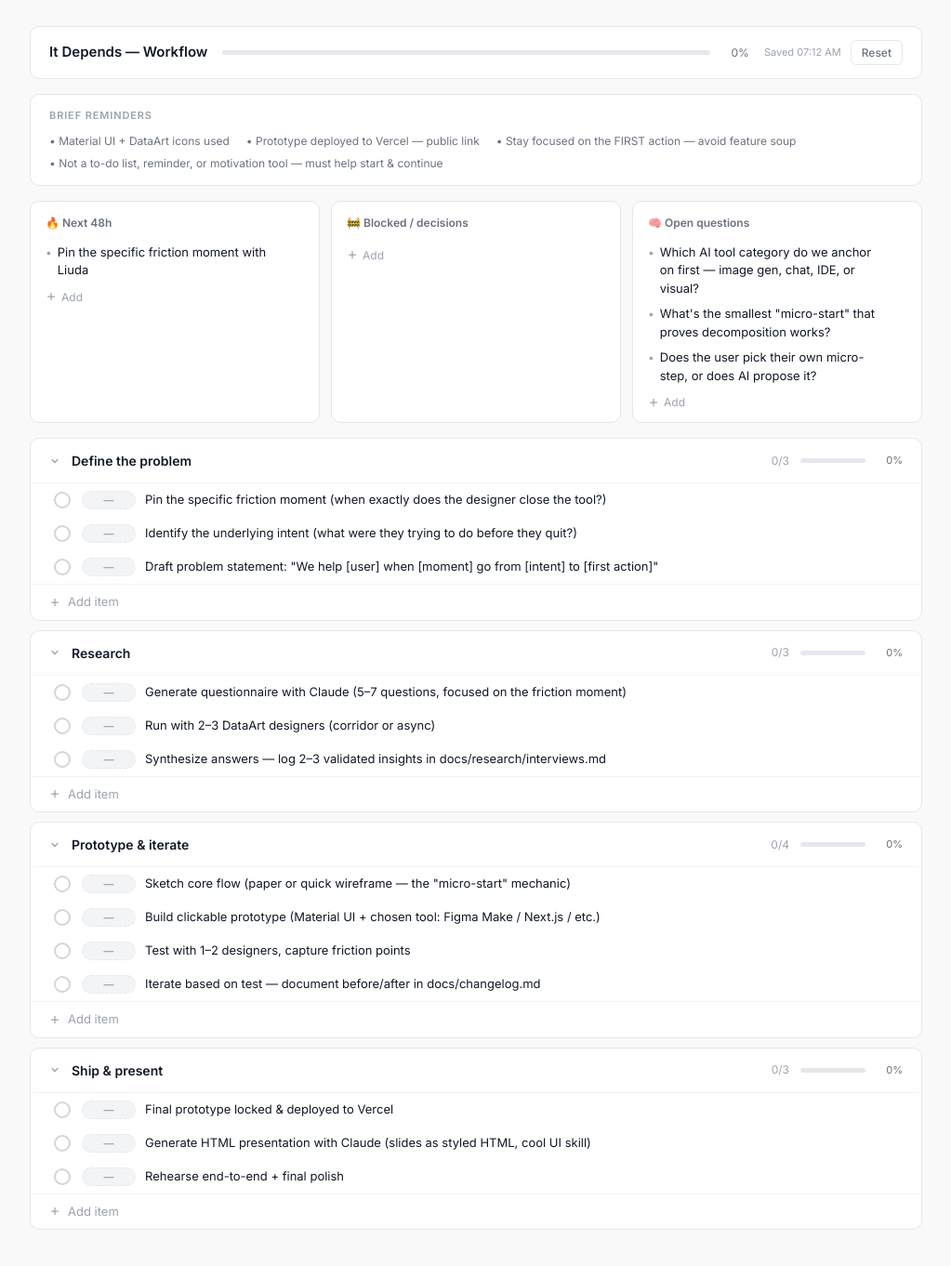
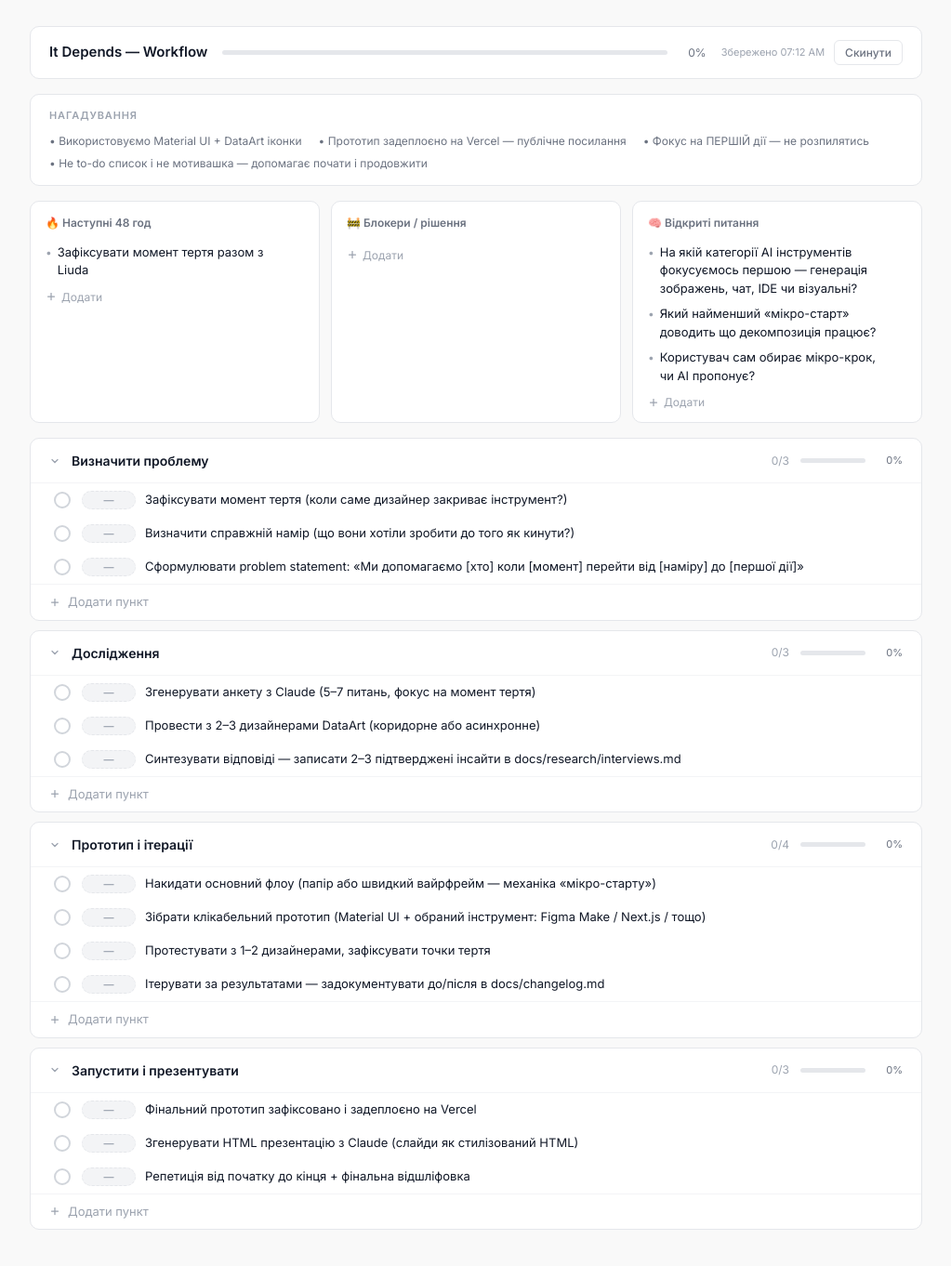
Before and after one commit to orfa-design/it-depends, a Next.js app: page /workflow in a window 1280 px wide. Shown: the top 1362 px of the page at 93% size, without its empty margins (128-1151 px from the left). Built offline with nearby package versions, Linux system fonts and the light colour scheme; no server answers; the database is empty.

Commit message:
Translate /workflow UI and seed content to Ukrainian

```diff
--- a/app/workflow/WorkflowClient.tsx
+++ b/app/workflow/WorkflowClient.tsx
@@ -16,9 +16,9 @@ const OWNER_NEXT: Record<string, Owner> = {
 }
 
 const PINNED_SECTIONS: { key: keyof WorkflowState['pinned']; label: string }[] = [
-  { key: 'next48h',   label: '🔥 Next 48h' },
-  { key: 'blocked',   label: '🚧 Blocked / decisions' },
-  { key: 'questions', label: '🧠 Open questions' },
+  { key: 'next48h',   label: '🔥 Наступні 48 год' },
+  { key: 'blocked',   label: '🚧 Блокери / рішення' },
+  { key: 'questions', label: '🧠 Відкриті питання' },
 ]
 
 const uid   = () => crypto.randomUUID()
@@ -75,7 +75,7 @@ function PinnedInput({ onCommit, onCancel }: { onCommit: (text: string) => void;
       className="wf-pinned-input"
       value={val}
       autoFocus
-      placeholder="Type and press Enter…"
+      placeholder="Напишіть і натисніть Enter…"
       onChange={e => setVal(e.target.value)}
       onKeyDown={e => {
         if (e.key === 'Enter')  { e.preventDefault(); onCommit(val) }
@@ -186,7 +186,7 @@ function PhaseCard({
             />
           ))}
           <div className="wf-add-item" onClick={onAddItem} role="button" tabIndex={0}>
-            <IcPlus /> Add item
+            <IcPlus /> Додати пункт
           </div>
         </div>
       )}
@@ -352,7 +352,7 @@ export function WorkflowClient({ initialState }: { initialState: WorkflowState }
   }
 
   function deleteItem(phaseId: string, itemId: string) {
-    if (!confirm('Delete this item?')) return
+    if (!confirm('Видалити цей пункт?')) return
     update({ ...state, phases: state.phases.map(p => p.id !== phaseId ? p : { ...p, items: p.items.filter(it => it.id !== itemId) }) })
   }
 
@@ -369,7 +369,7 @@ export function WorkflowClient({ initialState }: { initialState: WorkflowState }
 
   // ── Reset ─────────────────────────────────────────────────────────────────
   function doReset() {
-    if (!confirm('Reset workflow to defaults? All progress will be lost.')) return
+    if (!confirm('Скинути до початкового стану? Весь прогрес буде втрачено.')) return
     const seed = getSeed()
     setState(seed)
     persist(seed)
@@ -392,16 +392,16 @@ export function WorkflowClient({ initialState }: { initialState: WorkflowState }
           <div style={{ display: 'flex', alignItems: 'center', gap: 10, flexShrink: 0 }}>
             {savedTime && (
               <span className="wf-save-time">
-                {saveStatus === 'unsaved' ? '⚠ unsaved' : `Saved ${savedTime}`}
+                {saveStatus === 'unsaved' ? '⚠ не збережено' : `Збережено ${savedTime}`}
               </span>
             )}
-            <button className="wf-btn wf-btn-danger" onClick={doReset}>Reset</button>
+            <button className="wf-btn wf-btn-danger" onClick={doReset}>Скинути</button>
           </div>
         </div>
 
         {/* Brief Reminders */}
         <div className="wf-constraints">
-          <div className="wf-section-label">Brief Reminders</div>
+          <div className="wf-section-label">Нагадування</div>
           <div className="wf-reminders">
             {state.constraints.map(c => <span key={c.id} className="wf-reminder">• {c.title}</span>)}
           </div>
@@ -428,7 +428,7 @@ export function WorkflowClient({ initialState }: { initialState: WorkflowState }
                 </div>
                 {editingId === addKey
                   ? <PinnedInput onCommit={text => addPinned(key, text)} onCancel={() => setEditing(null)} />
-                  : <button className="wf-pinned-add" onClick={() => setEditing(addKey)} type="button"><IcPlus /> Add</button>
+                  : <button className="wf-pinned-add" onClick={() => setEditing(addKey)} type="button"><IcPlus /> Додати</button>
                 }
               </div>
             )
--- a/app/workflow/seed.ts
+++ b/app/workflow/seed.ts
@@ -53,60 +53,60 @@ export function getSeed(): WorkflowState {
       { id: 'liuda', name: 'Liuda', color: '#10b981' },
     ],
     pinned: {
-      next48h: [{ id: uid(), text: 'Pin the specific friction moment with Liuda' }],
+      next48h: [{ id: uid(), text: 'Зафіксувати момент тертя разом з Liuda' }],
       blocked: [],
       questions: [
-        { id: uid(), text: 'Which AI tool category do we anchor on first — image gen, chat, IDE, or visual?' },
-        { id: uid(), text: "What's the smallest \"micro-start\" that proves decomposition works?" },
-        { id: uid(), text: 'Does the user pick their own micro-step, or does AI propose it?' },
+        { id: uid(), text: 'На якій категорії AI інструментів фокусуємось першою — генерація зображень, чат, IDE чи візуальні?' },
+        { id: uid(), text: 'Який найменший «мікро-старт» доводить що декомпозиція працює?' },
+        { id: uid(), text: 'Користувач сам обирає мікро-крок, чи AI пропонує?' },
       ],
     },
     constraints: [
-      { id: uid(), title: 'Material UI + DataArt icons used' },
-      { id: uid(), title: 'Prototype deployed to Vercel — public link' },
-      { id: uid(), title: 'Stay focused on the FIRST action — avoid feature soup' },
-      { id: uid(), title: 'Not a to-do list, reminder, or motivation tool — must help start & continue' },
+      { id: uid(), title: 'Використовуємо Material UI + DataArt іконки' },
+      { id: uid(), title: 'Прототип задеплоєно на Vercel — публічне посилання' },
+      { id: uid(), title: 'Фокус на ПЕРШІЙ дії — не розпилятись' },
+      { id: uid(), title: 'Не to-do список і не мотивашка — допомагає почати і продовжити' },
     ],
     phases: [
       {
         id: 'problem',
-        title: 'Define the problem',
+        title: 'Визначити проблему',
         collapsed: false,
         items: [
-          mkItem('Pin the specific friction moment (when exactly does the designer close the tool?)'),
-          mkItem('Identify the underlying intent (what were they trying to do before they quit?)'),
-          mkItem('Draft problem statement: "We help [user] when [moment] go from [intent] to [first action]"'),
+          mkItem('Зафіксувати момент тертя (коли саме дизайнер закриває інструмент?)'),
+          mkItem('Визначити справжній намір (що вони хотіли зробити до того як кинути?)'),
+          mkItem('Сформулювати problem statement: «Ми допомагаємо [хто] коли [момент] перейти від [наміру] до [першої дії]»'),
         ],
       },
       {
         id: 'research',
-        title: 'Research',
+        title: 'Дослідження',
         collapsed: false,
         items: [
-          mkItem('Generate questionnaire with Claude (5–7 questions, focused on the friction moment)'),
-          mkItem('Run with 2–3 DataArt designers (corridor or async)'),
-          mkItem('Synthesize answers — log 2–3 validated insights in docs/research/interviews.md'),
+          mkItem('Згенерувати анкету з Claude (5–7 питань, фокус на момент тертя)'),
+          mkItem('Провести з 2–3 дизайнерами DataArt (коридорне або асинхронне)'),
+          mkItem('Синтезувати відповіді — записати 2–3 підтверджені інсайти в docs/research/interviews.md'),
         ],
       },
       {
         id: 'prototype',
-        title: 'Prototype & iterate',
+        title: 'Прототип і ітерації',
         collapsed: false,
         items: [
-          mkItem('Sketch core flow (paper or quick wireframe — the "micro-start" mechanic)'),
-          mkItem('Build clickable prototype (Material UI + chosen tool: Figma Make / Next.js / etc.)'),
-          mkItem('Test with 1–2 designers, capture friction points'),
-          mkItem('Iterate based on test — document before/after in docs/changelog.md'),
+          mkItem('Накидати основний флоу (папір або швидкий вайрфрейм — механіка «мікро-старту»)'),
+          mkItem('Зібрати клікабельний прототип (Material UI + обраний інструмент: Figma Make / Next.js / тощо)'),
+          mkItem('Протестувати з 1–2 дизайнерами, зафіксувати точки тертя'),
+          mkItem('Ітерувати за результатами — задокументувати до/після в docs/changelog.md'),
         ],
       },
       {
         id: 'ship',
-        title: 'Ship & present',
+        title: 'Запустити і презентувати',
         collapsed: false,
         items: [
-          mkItem('Final prototype locked & deployed to Vercel'),
-          mkItem('Generate HTML presentation with Claude (slides as styled HTML, cool UI skill)'),
-          mkItem('Rehearse end-to-end + final polish'),
+          mkItem('Фінальний прототип зафіксовано і задеплоєно на Vercel'),
+          mkItem('Згенерувати HTML презентацію з Claude (слайди як стилізований HTML)'),
+          mkItem('Репетиція від початку до кінця + фінальна відшліфовка'),
         ],
       },
     ],
```
